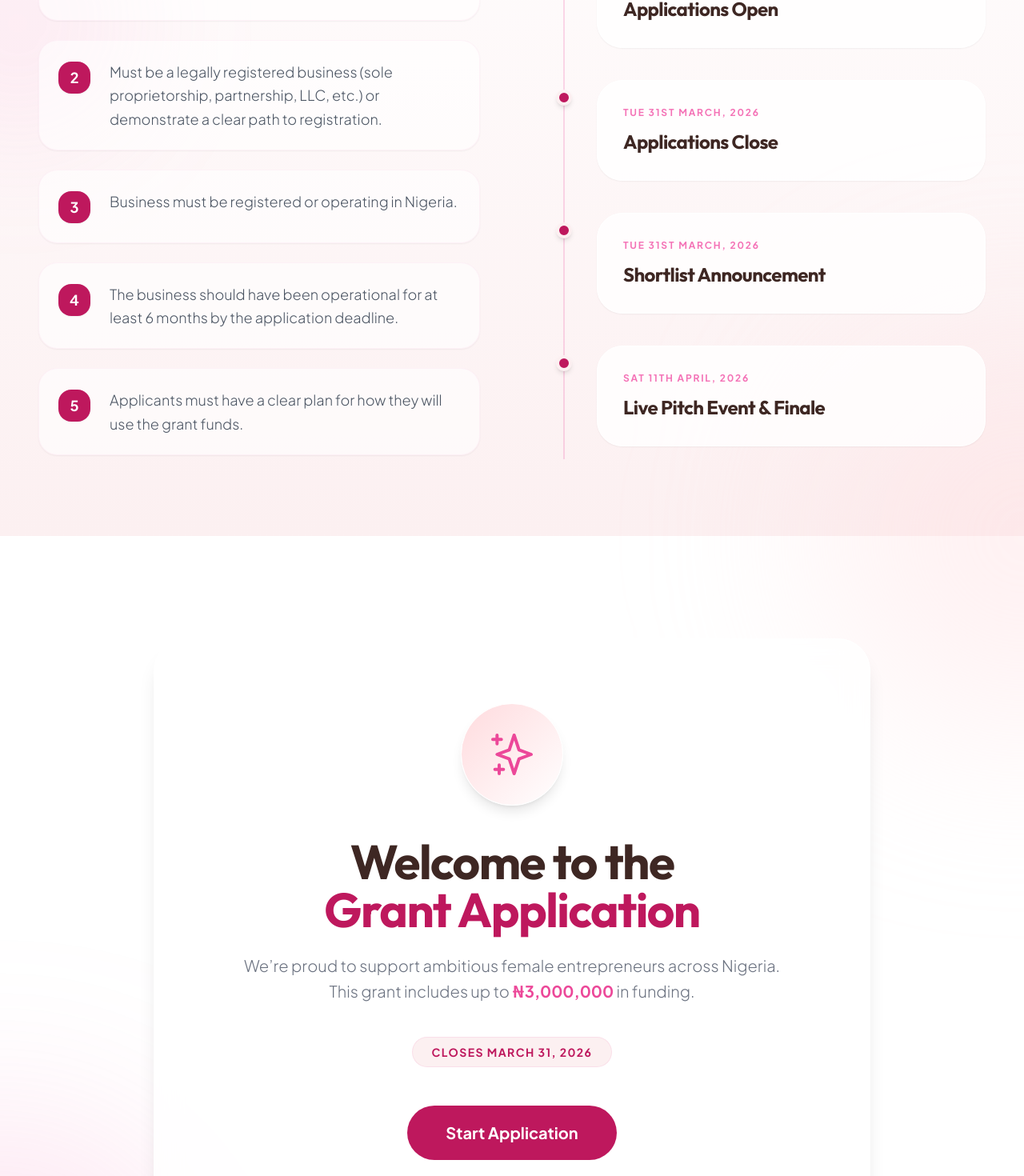
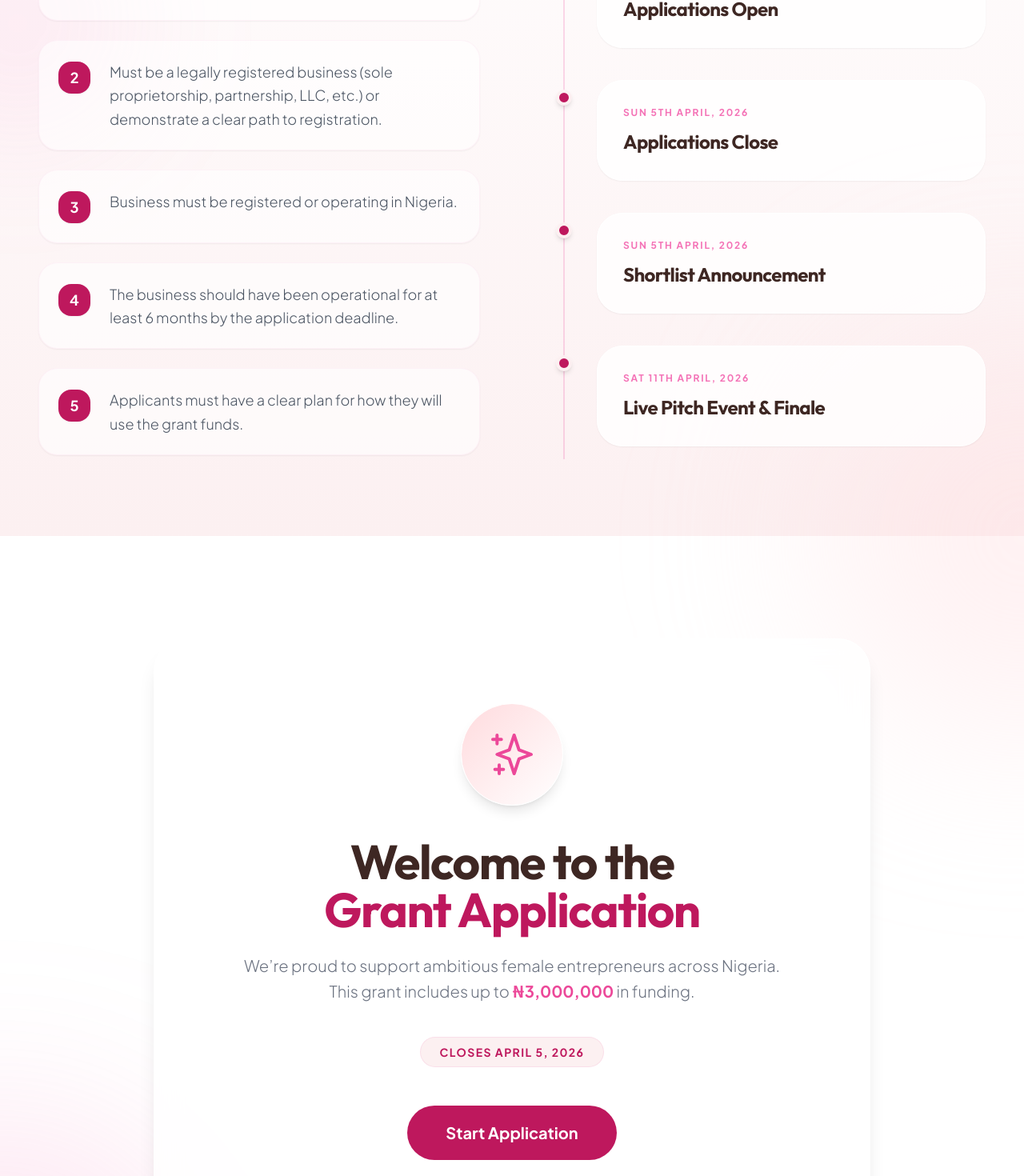
Before and after one commit to tech684/grant_website, a Vue app: page / in a window 1280 px wide. Shown: the part 2690-4160 px from the top of the page at 80% size. Built offline with nearby package versions, Linux system fonts and the light colour scheme.

Commit message:
changes made

```diff
--- a/src/components/ApplicationForm.vue
+++ b/src/components/ApplicationForm.vue
@@ -31,7 +31,7 @@
           This grant includes up to <strong class="text-brand-plum font-bold">₦3,000,000</strong> in funding.
         </p>
         <div class="inline-block bg-brand-sand border border-brand-plum/10 px-6 py-2 rounded-full mb-12">
-          <p class="text-brand-plumDark uppercase text-sm tracking-widest font-bold">Closes March 31, 2026</p>
+          <p class="text-brand-plumDark uppercase text-sm tracking-widest font-bold">Closes April 5, 2026</p>
         </div>
 
         <div>
--- a/src/components/EligibilityTimeline.vue
+++ b/src/components/EligibilityTimeline.vue
@@ -60,8 +60,8 @@ const requirements = [
 
 const timeline = [
   { date: "Wed 11th March, 2026", title: "Applications Open" },
-  { date: "Tue 31st March, 2026", title: "Applications Close" },
-  { date: "Tue 31st March, 2026", title: "Shortlist Announcement" },
+  { date: "Sun 5th April, 2026", title: "Applications Close" },
+  { date: "Sun 5th April, 2026", title: "Shortlist Announcement" },
   { date: "Sat 11th April, 2026", title: "Live Pitch Event & Finale" },
 ];
 </script>
```
